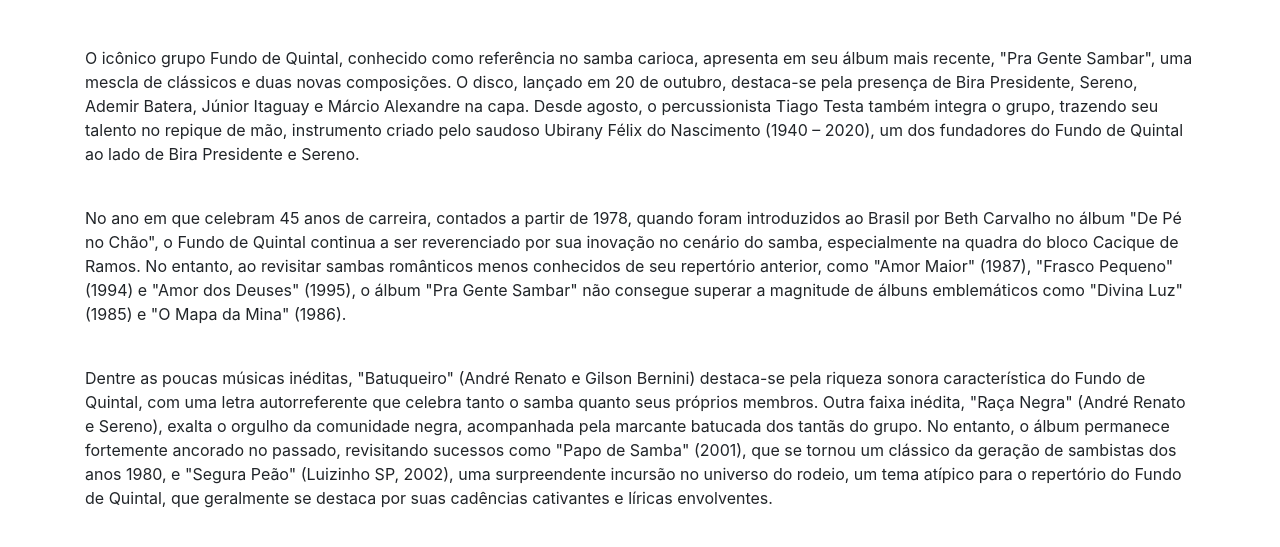
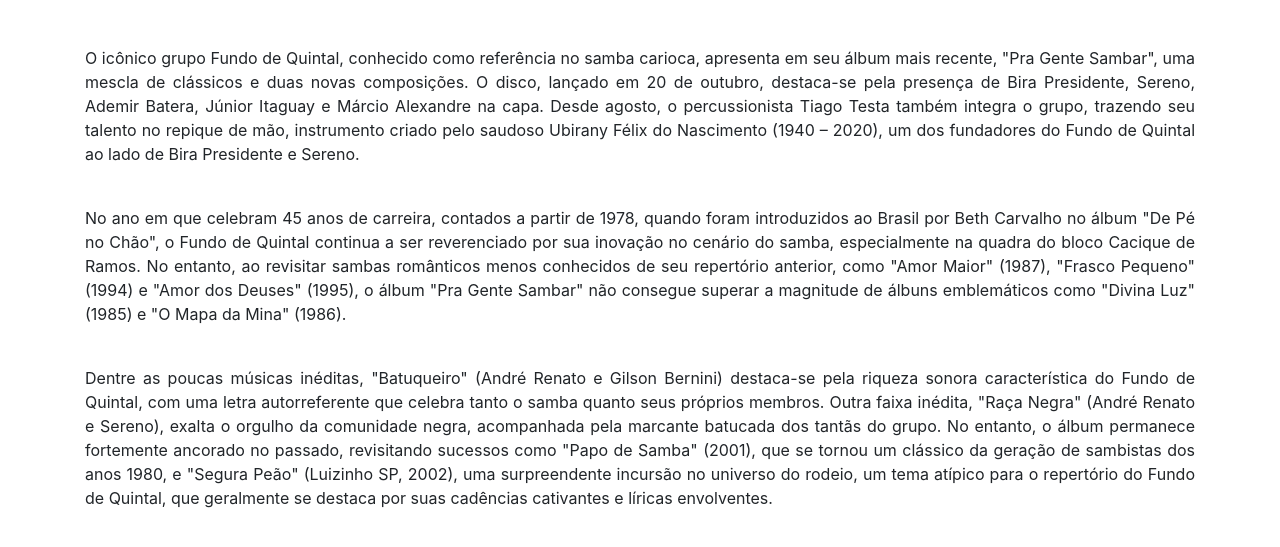
Before and after one commit to Dayvid-Henrique/aop-2-prog-web, a plain HTML site: page noticias/noticia1.html in a window 1280 px wide. Shown: the part 502-1049 px from the top of the page. Drawn offline with nearby package versions, Linux system fonts and the light colour scheme; grey boxes are pictures that could not be loaded.

Commit message:
Justificar texto e mudando p article

```diff
--- a/noticias/noticia1.html
+++ b/noticias/noticia1.html
@@ -62,7 +62,7 @@
     </div>
 
     <!-- Conteúdo -->
-    <div class="container content mt-5">
+    <article class="container content mt-5 text-justify">
 
         <p>
             O icônico grupo Fundo de Quintal, conhecido como referência no samba carioca, apresenta em seu álbum mais
@@ -94,7 +94,7 @@
         </p>
         <br>
         <img style="margin-bottom: 150px;" src="https://s2-g1.glbimg.com/Mhrhhu_K4S-m10DfzjeefPXJQSQ=/0x0:1440x1440/1008x0/smart/filters:strip_icc()/i.s3.glbimg.com/v1/AUTH_59edd422c0c84a879bd37670ae4f538a/internal_photos/bs/2023/S/2/YPhMS5SjSdVBMIIAsj9A/fundodequintalpragentesambarcapa.jpg">
-    </div>
+    </article>
 
     <!-- Rodapé -->
     <footer class="bg-primary-blur text-white py-3">
```
Also changed, not shown: noticias/noticia2.html (+2 -2 lines), noticias/noticia3.html (+2 -2 lines), noticias/noticia4.html (+2 -2 lines), noticias/noticia5.html (+2 -2 lines), noticias/noticia6.html (+2 -2 lines).
